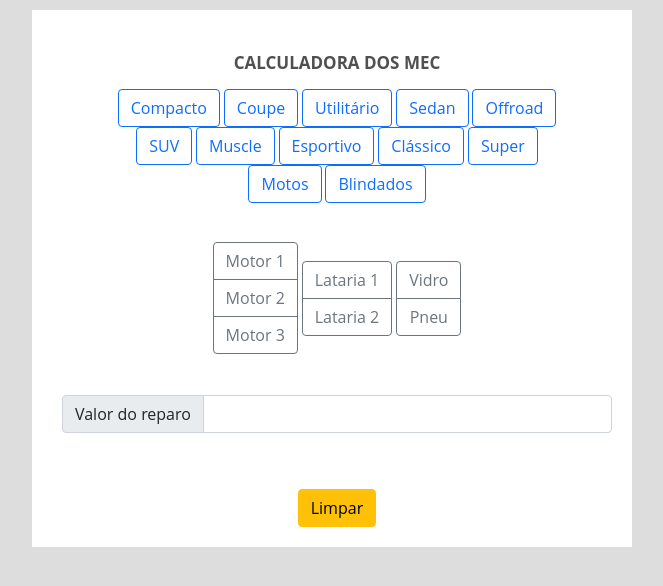
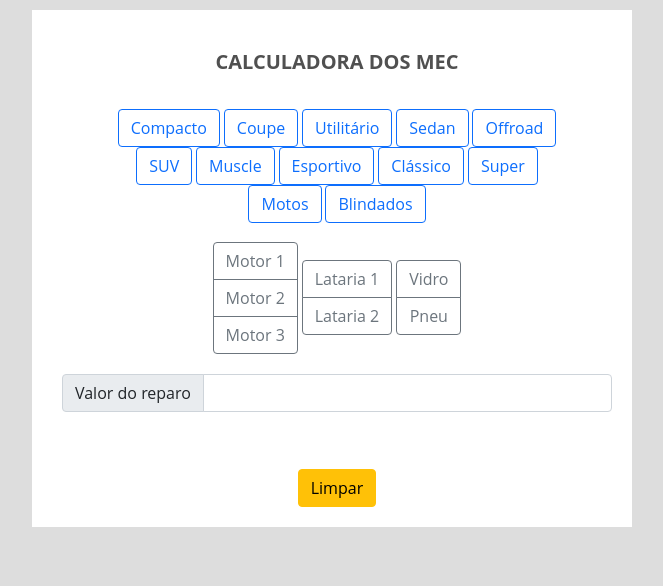
Before and after one commit to felipesmk/CalcMec, a plain HTML site: page index.html in a window 1280 px wide. Shown: the whole page, without its empty margins (308-971 px from the left). Drawn offline with nearby package versions, Linux system fonts and the light colour scheme.

Commit message:
Minor UPdate

```diff
--- a/index.html
+++ b/index.html
@@ -488,8 +488,8 @@
 							<tbody>
 								<tr>
 									<td class="bodyContent" mc:edit="body_content01" pardot-data="link-underline:none;" style="-webkit-text-size-adjust: 100%;-ms-text-size-adjust: 100%;mso-table-lspace: 0pt;mso-table-rspace: 0pt;font-family:open sans,open sans,trebuchet ms,arial,helvetica,sans-serif !important; font-size:15px !important; line-height:135% !important;padding-top: 2px;padding-right: 20px;padding-bottom: 20px;padding-left: 30px;text-align: center;line-height: 150% !important;" valign="top">
-                                        <span style="font-family:open sans,open sans,trebuchet ms,arial,helvetica,sans-serif !important; font-size:17px !important; font-weight: 700 !important; line-height:135% !important;">CALCULADORA DOS MEC</span>
-									<h4 style="font-size: 14px; font-style: regular; font-weight: normal; line-height: 14px; margin: 0px; padding-bottom: 0px; color: rgb(128, 128, 128) !important;">&nbsp;</h4>
+                                        <span style="font-family:open sans,open sans,trebuchet ms,arial,helvetica,sans-serif !important; font-size:20px !important; font-weight: 700 !important; line-height:100% !important;">CALCULADORA DOS MEC</span>
+									<h4 style="font-size: 14px; font-style: regular; font-weight: normal; line-height: 14px; margin: 0px; padding-bottom: 0px; color: rgb(128, 128, 128) !important;">&nbsp;</h4><br>
 									<span style="font-family:open sans,open sans,trebuchet ms,arial,helvetica,sans-serif !important; font-size:15px !important; line-height:135% !important;">
                                         <form id="frm">
                                             <div class="text-center px-5">
@@ -506,7 +506,7 @@
                                                 <input type="radio" class="btn-check" id="11" name="tipocarro"><label class="btn btn-outline-primary" for="11">Motos</label>
                                                 <input type="radio" class="btn-check" id="12" name="tipocarro"><label class="btn btn-outline-primary" for="12">Blindados</label>
                                             </div>
-                                            <br><br>
+                                            <br>
                                             <div>
                                                 <div class="btn-group-vertical">
                                                     <input type="radio" id="motor1" class="Vlrtotal btn-check" name="rdmotor" value=""><label class="btn btn-outline-secondary" for="motor1">Motor 1</label>
@@ -522,7 +522,7 @@
                                                     <input type="radio" id="pneu" class="Vlrtotal btn-check" name="rdpneu" value=""><label class="btn btn-outline-secondary" for="pneu">Pneu</label>
                                                 </div>
                                             </div>
-                                            <br><br>
+                                            <br>
                                             <div class="input-group mb-3">
                                                 <span class="input-group-text" id="basic-addon1">Valor do reparo</span>
                                                 <input type="text" id="resultado" class="form-control">
```
